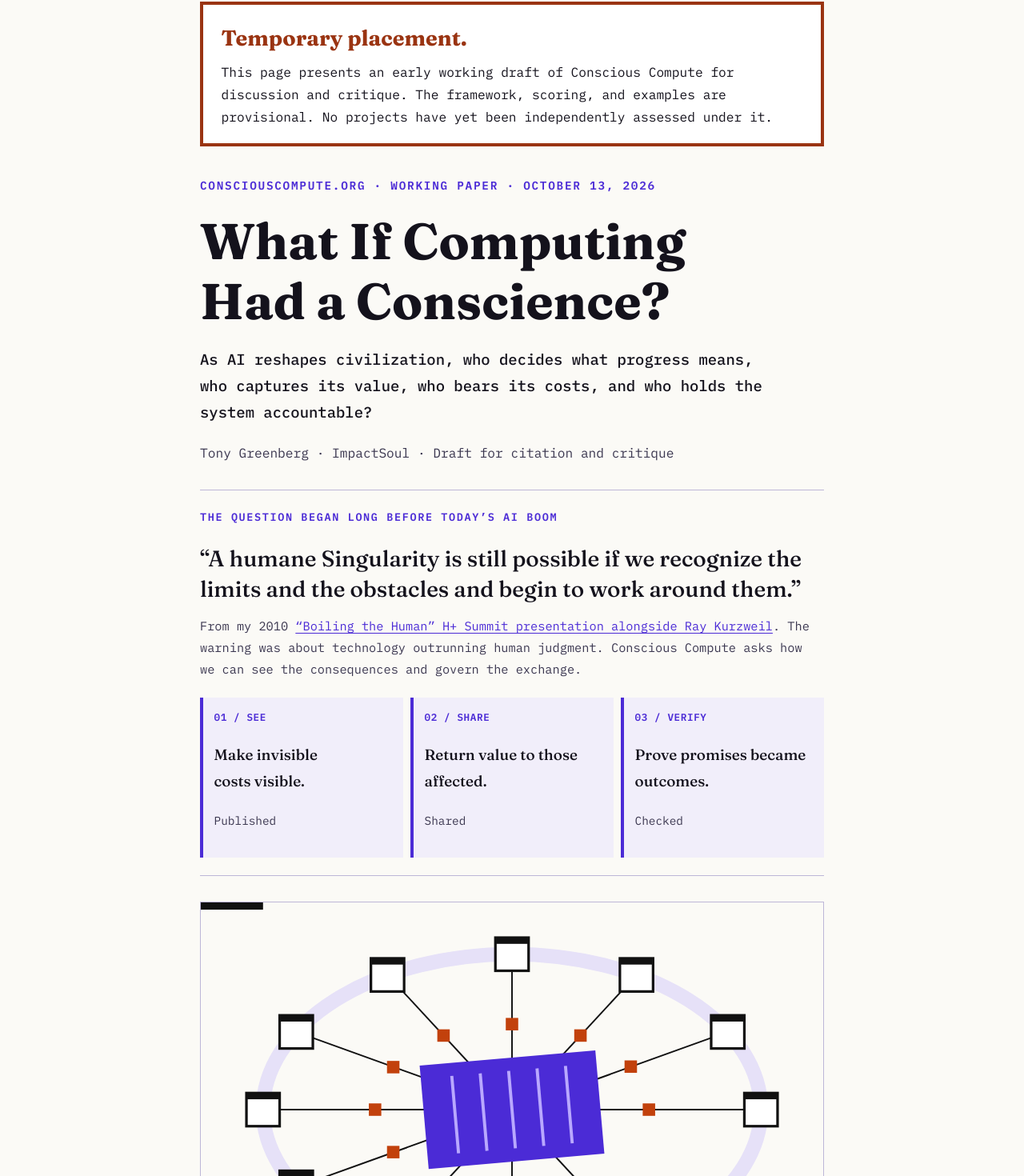
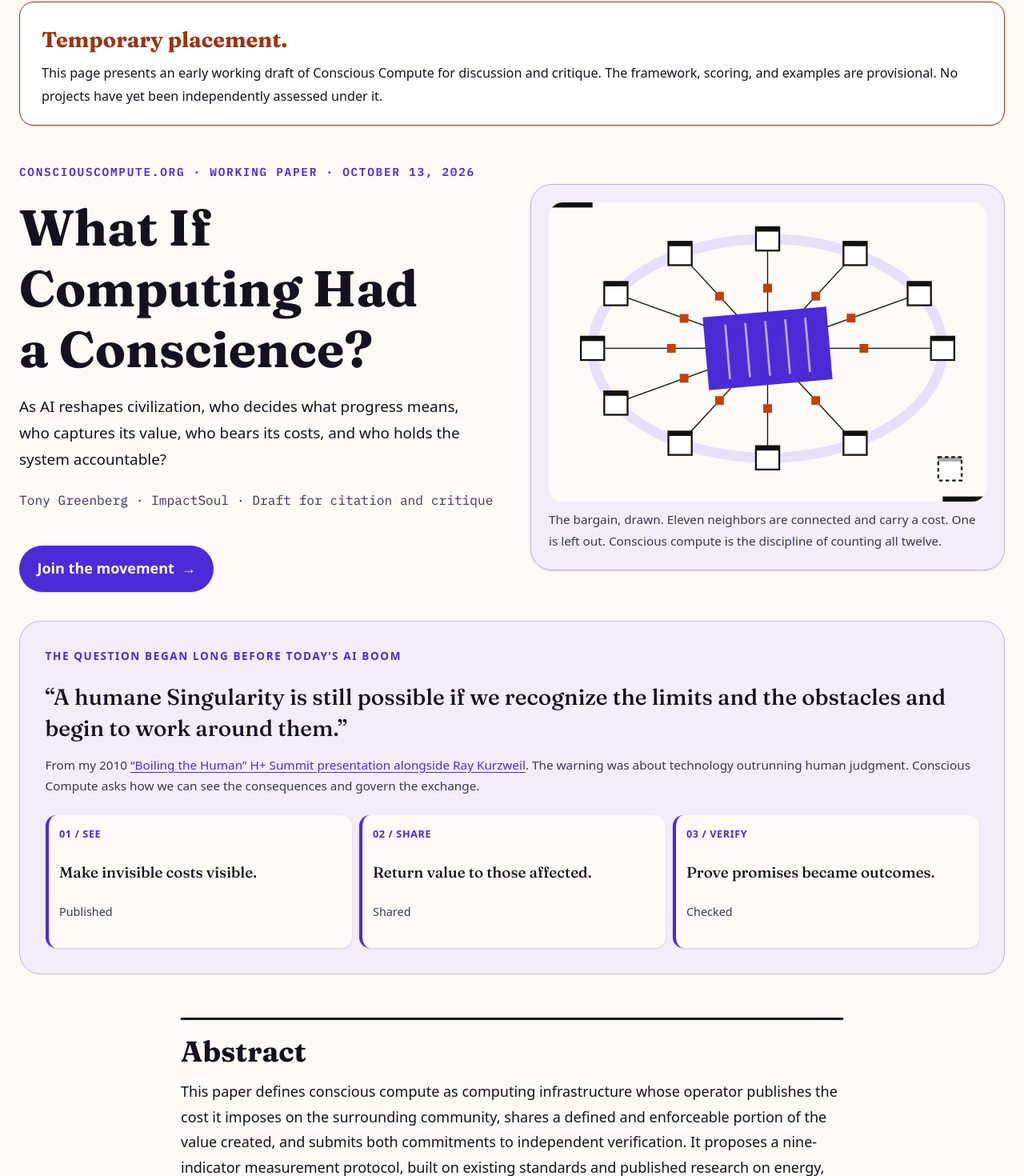
Before and after one commit to RRTONY/consciouscompute, a Next.js app: page / in a window 1280 px wide. Shown: the part 34-1504 px from the top of the page at 80% size. Built offline with nearby package versions, Linux system fonts and the light colour scheme.

Commit message:
Apply the visual redesign and movement invitation on the current live homepage. [by Tony Greenberg]

```diff
--- a/src/app/page.tsx
+++ b/src/app/page.tsx
@@ -47,7 +47,7 @@ function DataTable({ head, rows }: { head: string[]; rows: string[][] }) {
 
 function TestBox({ name, children }: { name: string; children: React.ReactNode }) {
   return (
-    <div className="my-4 border-2 border-ink bg-white px-4 py-3 sm:px-5 sm:py-4">
+    <div className="my-4 h-full rounded-xl border-t-4 border-violet bg-white px-4 py-4 shadow-sm sm:px-5 sm:py-5">
       <b className="font-serif text-[1.15rem]">{name}</b> {children}
     </div>
   );
@@ -55,7 +55,7 @@ function TestBox({ name, children }: { name: string; children: React.ReactNode }
 
 function UseCaseCard({ c }: { c: UseCase }) {
   return (
-    <div className="my-5 border border-l-4 border-rule border-l-rust bg-white px-4 py-3 sm:px-5 sm:py-4 sm:border-l-6">
+    <div className="my-5 rounded-xl border border-l-4 border-rule border-l-rust bg-white px-4 py-4 shadow-sm sm:px-5 sm:py-5 sm:border-l-6">
       <p className="mb-1 text-[0.75rem] font-semibold tracking-[0.12em] text-rust uppercase">Illustrative, not a completed project</p>
       <b className="font-serif text-[1.15rem]">{c.title}</b>
       <p className="my-1.5">{c.measure}</p>
@@ -70,36 +70,59 @@ function Note({ children }: { children: React.ReactNode }) {
 
 export default function Home() {
   return (
-    <main className="mx-auto max-w-184 pt-6 pb-16 pl-[max(16px,env(safe-area-inset-left))] pr-[max(16px,env(safe-area-inset-right))] sm:pt-8 sm:pb-20 sm:pl-[max(24px,env(safe-area-inset-left))] sm:pr-[max(24px,env(safe-area-inset-right))]">
-      <aside role="note" aria-label="Temporary placement" className="mb-6 border-4 border-rust bg-white px-4 py-3 sm:px-5 sm:py-4 text-[0.9rem] sm:mb-8">
+    <main className="mx-auto max-w-6xl pt-6 pb-16 font-sans pl-[max(16px,env(safe-area-inset-left))] pr-[max(16px,env(safe-area-inset-right))] sm:pt-8 sm:pb-20 sm:pl-[max(24px,env(safe-area-inset-left))] sm:pr-[max(24px,env(safe-area-inset-right))]">
+      <aside role="note" aria-label="Temporary placement" className="mb-8 rounded-2xl border border-rust bg-white px-4 py-4 text-[0.9rem] shadow-sm sm:mb-10 sm:px-6 sm:py-5">
         <p className="mb-1 font-serif text-[1.3rem] font-bold text-rust sm:text-[1.5rem]">Temporary placement.</p>
         This page presents an early working draft of Conscious Compute for discussion and critique. The framework, scoring, and examples are provisional. No projects have yet been independently assessed under it.
       </aside>
-      <p className="text-[0.8rem] font-semibold tracking-[0.12em] text-violet uppercase">
+      <header className="grid gap-6 md:grid-cols-2 md:items-center md:gap-10">
+        <div className="max-w-xl">
+      <p className="font-mono text-[0.8rem] font-semibold tracking-[0.12em] text-violet uppercase">
         ConsciousCompute.org · Working paper · October 13, 2026
       </p>
       <h1>What If Computing Had a Conscience?</h1>
       <p className="text-[1.05rem] font-medium">
         As AI reshapes civilization, who decides what progress means, who captures its value, who bears its costs, and who holds the system accountable?
       </p>
-      <p className="text-[0.9rem] text-mute">Tony Greenberg · ImpactSoul · Draft for citation and critique</p>
+      <p className="font-mono text-[0.9rem] text-mute">Tony Greenberg · ImpactSoul · Draft for citation and critique</p>
+          <a href="mailto:join@consciouscompute.org?subject=Conscious%20Compute%20pilot%20interest" className="mt-5 inline-flex items-center gap-2 rounded-full bg-violet px-5 py-3 font-semibold text-white no-underline shadow-sm hover:bg-ink focus-visible:outline-2 focus-visible:outline-offset-4 focus-visible:outline-violet">
+            Join the movement <span aria-hidden="true">→</span>
+          </a>
+        </div>
 
-      <section aria-label="From visual cognition to conscious compute" className="my-7 border-y border-rule py-5">
+
+
+      <figure className="my-6 rounded-3xl border border-rule bg-wash p-3 shadow-sm sm:p-5">
+        <Image
+          src="/image.svg"
+          width={1200}
+          height={820}
+          priority
+          className="block h-auto w-full rounded-2xl"
+          alt="A violet data hall at the center of a ring of eleven neighborhood houses. An orange square on each line marks the cost of connecting. A twelfth house outside the ring has a dashed outline and no line."
+        />
+        <figcaption className="mt-2 text-[0.85rem] text-mute">
+          The bargain, drawn. Eleven neighbors are connected and carry a cost. One is left out. Conscious compute is the discipline of counting all twelve.
+        </figcaption>
+      </figure>
+      </header>
+
+      <section aria-label="From visual cognition to conscious compute" className="my-8 rounded-3xl border border-rule bg-wash p-5 sm:p-7">
         <p className="text-[0.75rem] font-semibold tracking-[0.12em] text-violet uppercase">The question began long before today’s AI boom</p>
         <p className="my-3 font-serif text-[1.3rem] leading-snug sm:text-[1.55rem]">“A humane Singularity is still possible if we recognize the limits and the obstacles and begin to work around them.”</p>
         <p className="text-[0.85rem] text-mute">From my 2010 <a href="https://tonygreenberg.com/blog/boiling-the-human-summit-harvard-kurzweil">“Boiling the Human” H+ Summit presentation alongside Ray Kurzweil</a>. The warning was about technology outrunning human judgment. Conscious Compute asks how we can see the consequences and govern the exchange.</p>
         <div className="mt-5 grid grid-cols-1 gap-2 sm:grid-cols-3" aria-label="Visual cognition model">
-          <div className="border-l-4 border-violet bg-wash p-3">
+          <div className="rounded-xl border-l-4 border-violet bg-paper p-3 shadow-sm">
             <p className="text-[0.7rem] font-semibold tracking-wider text-violet uppercase">01 / See</p>
             <p className="mt-1 font-serif text-[1.05rem]">Make invisible costs visible.</p>
             <p className="mt-1 text-[0.8rem] text-mute">Published</p>
           </div>
-          <div className="border-l-4 border-violet bg-wash p-3">
+          <div className="rounded-xl border-l-4 border-violet bg-paper p-3 shadow-sm">
             <p className="text-[0.7rem] font-semibold tracking-wider text-violet uppercase">02 / Share</p>
             <p className="mt-1 font-serif text-[1.05rem]">Return value to those affected.</p>
             <p className="mt-1 text-[0.8rem] text-mute">Shared</p>
           </div>
-          <div className="border-l-4 border-violet bg-wash p-3">
+          <div className="rounded-xl border-l-4 border-violet bg-paper p-3 shadow-sm">
             <p className="text-[0.7rem] font-semibold tracking-wider text-violet uppercase">03 / Verify</p>
             <p className="mt-1 font-serif text-[1.05rem]">Prove promises became outcomes.</p>
             <p className="mt-1 text-[0.8rem] text-mute">Checked</p>
@@ -107,21 +130,8 @@ export default function Home() {
         </div>
       </section>
 
-      <figure className="my-6">
-        <Image
-          src="/image.svg"
-          width={1200}
-          height={820}
-          priority
-          className="block h-auto w-full border border-rule"
-          alt="A violet data hall at the center of a ring of eleven neighborhood houses. An orange square on each line marks the cost of connecting. A twelfth house outside the ring has a dashed outline and no line."
-        />
-        <figcaption className="mt-2 text-[0.85rem] text-mute">
-          The bargain, drawn. Eleven neighbors are connected and carry a cost. One is left out. Conscious compute is the discipline of counting all twelve.
-        </figcaption>
-      </figure>
-
-      <h2>Abstract</h2>
+      <article className="mx-auto max-w-184">
+      <h2 id="abstract">Abstract</h2>
       <p>This paper defines conscious compute as computing infrastructure whose operator publishes the cost it imposes on the surrounding community, shares a defined and enforceable portion of the value created, and submits both commitments to independent verification. It proposes a nine-indicator measurement protocol, built on existing standards and published research on energy, carbon and water, and describes three illustrative use cases in which the protocol could be applied: a county siting decision, an AI training run, and an enterprise procurement, with a tokenized cultural asset as an exploratory application. It traces the concept to the Zero Waste IT white paper of 2017 to 2018, to written use in August 2019, and to the exact phrase in a February 2023 domain registration. The protocol is a proposal. It has not yet been piloted, and the paper says plainly what would count as evidence against it.</p>
 
       <h2>1. The humane premise <SparkleIcon /></h2>
@@ -135,9 +145,11 @@ export default function Home() {
       <p>It is operational, since each clause can be audited. It is scale-free, applying to a hyperscale campus, a colocation cage, a model-training cluster, or a token whose value depends on a community&apos;s attention. And it is not a synonym for green computing. Green computing asks how much a workload consumes. Conscious compute asks who carries what remains and who receives what is made.</p>
 
       <h2>3. How it works: three tests</h2>
+      <div className="my-6 grid gap-4 md:grid-cols-3">
       <TestBox name="Published.">The operator discloses the cost of connecting before approval: energy and carbon, water, land, noise, and who pays for each, including grid upgrades and rate effects.</TestBox>
       <TestBox name="Shared.">A defined portion of upside is contractually directed to the affected community. Defined means a stated percentage or formula. Enforceable means a remedy exists if it is not paid.</TestBox>
       <TestBox name="Checked.">An independent party with no financial stake confirms that the published numbers are true and the shared portion was delivered, at a stated interval, with consequences for failure.</TestBox>
+      </div>
       <p>One test makes an operator transparent. Two make it generous. Three make it accountable. All three are required for the name, and until pilots validate the method, no project is awarded it.</p>
 
       <h2>4. Theoretical grounding</h2>
@@ -166,8 +178,13 @@ export default function Home() {
       <p>The protocol would be wrong if communities rate high-scoring operators no more fairly treated than low-scoring ones, or if operators can score well by gaming the choice of functional unit or verifier. Water and carbon figures vary by method, site and year, and the preprint cited here has not been confirmed as peer reviewed. Others use similar phrases, including sustainable computing and eco-conscious computing, in energy-efficiency contexts, and this paper claims a specific, testable meaning rather than those fields. Any claim to the phrase as a trademark is a separate matter for counsel, and nothing here is legal advice.</p>
       <p><AsterismIcon /> The cloud has neighbors. Conscious compute is the promise to act like it.</p>
 
-      <h2>8. Help test this framework</h2>
-      <p>We&apos;re seeking a small group of infrastructure operators, community representatives, buyers, and independent reviewers to help test this framework. Bring a project, challenge an assumption, or help design the first pilot.</p>
+      <section id="join-the-movement" className="my-12 rounded-3xl bg-violet px-5 py-6 text-white shadow-sm sm:px-8 sm:py-8">
+        <h2 className="mt-0 border-t-0 pt-0 text-white">8. Help test this framework</h2>
+        <p className="mb-0 text-white">We&apos;re seeking a small group of infrastructure operators, community representatives, buyers, and independent reviewers to help test this framework. Bring a project, challenge an assumption, or help design the first pilot.</p>
+        <a href="mailto:join@consciouscompute.org?subject=Conscious%20Compute%20pilot%20interest" className="mt-5 inline-flex items-center gap-2 rounded-full bg-white px-5 py-3 font-semibold text-violet no-underline shadow-sm hover:bg-wash focus-visible:outline-2 focus-visible:outline-offset-4 focus-visible:outline-white">
+          Email join@consciouscompute.org <span aria-hidden="true">→</span>
+        </a>
+      </section>
 
       <h2>9. Background and exploratory applications</h2>
       <p>The sections below are background to the framework, not part of it.</p>
@@ -196,6 +213,7 @@ export default function Home() {
           )}
         </p>
       ))}
+      </article>
     </main>
   );
 }
```
